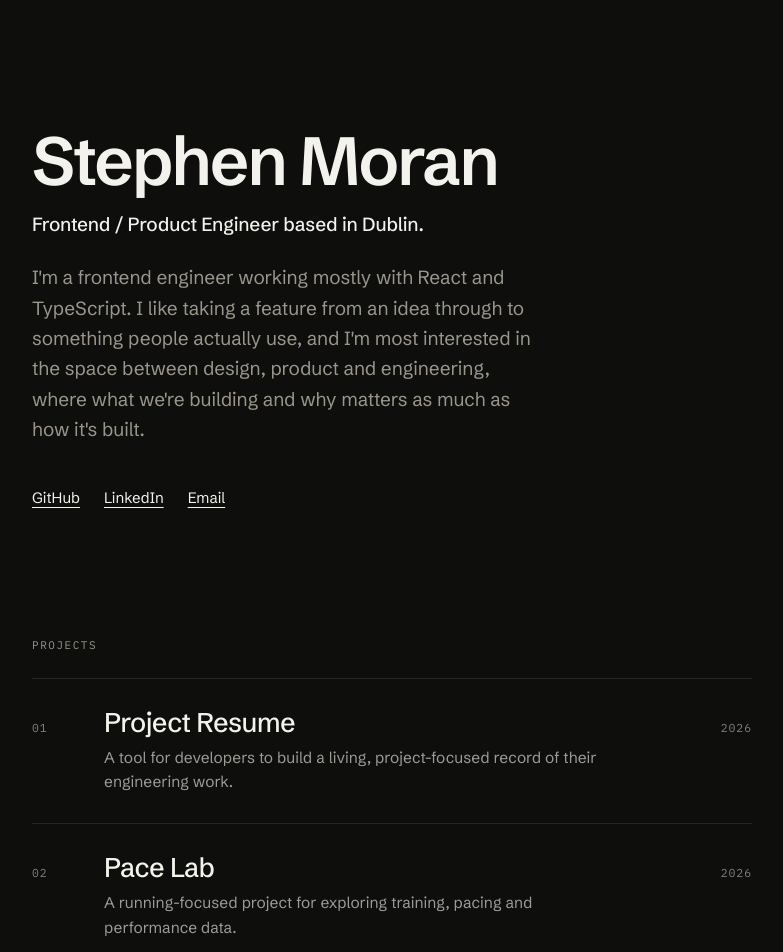
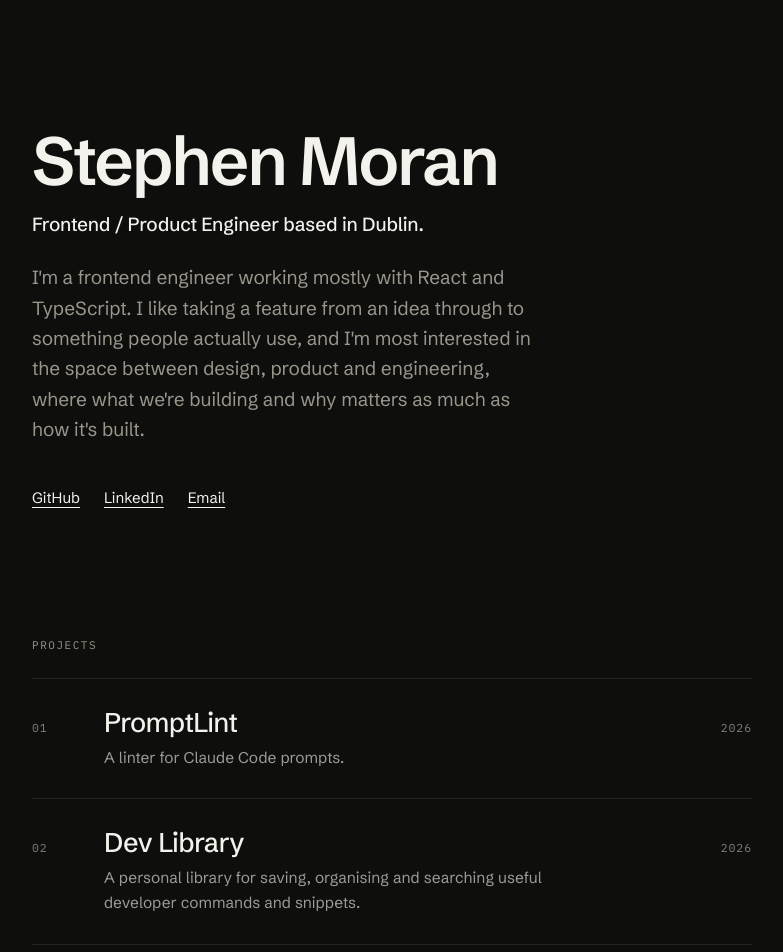
Before and after one commit to StephensGit/stephenmoran.dev, a Next.js app: page / in a window 1280 px wide. Shown: the top 952 px of the page, without its empty margins (16-799 px from the left). Built offline with nearby package versions, Linux system fonts and the light colour scheme.

Commit message:
Add project links and soften accent color
Link PromptLint and Dev Library entries (opening in a new tab), tone down the accent blue to a softer #8ba4e8, and scope the hover state to the bottom border only.

```diff
--- a/src/app/globals.css
+++ b/src/app/globals.css
@@ -5,7 +5,7 @@
   --foreground: #f4f2ec;
   --muted-foreground: #9a968c;
   --line: #26261f;
-  --accent: #6e93ff;
+  --accent: #8ba4e8;
 }
 
 @theme inline {
--- a/src/components/ProjectRow.tsx
+++ b/src/components/ProjectRow.tsx
@@ -30,8 +30,13 @@ export function ProjectRow({ project, index }: ProjectRowProps) {
   }
 
   return (
-    <li className="border-b border-line transition-colors first:border-t hover:border-foreground focus-within:border-foreground">
-      <a href={project.href} className="group block focus-visible:outline-none">
+    <li className="border-b border-line transition-colors first:border-t hover:border-b-foreground focus-within:border-b-foreground">
+      <a
+        href={project.href}
+        target="_blank"
+        rel="noopener noreferrer"
+        className="group block focus-visible:outline-none"
+      >
         {row}
       </a>
     </li>
--- a/src/data/projects.ts
+++ b/src/data/projects.ts
@@ -6,6 +6,19 @@ export type Project = {
 };
 
 export const projects: Project[] = [
+  {
+    title: "PromptLint",
+    description: "A linter for Claude Code prompts.",
+    year: "2026",
+    href: "https://prompt-lint.com/",
+  },
+  {
+    title: "Dev Library",
+    description:
+      "A personal library for saving, organising and searching useful developer commands and snippets.",
+    year: "2026",
+    href: "https://github.com/StephensGit/dev-library",
+  },
   {
     title: "Project Resume",
     description:
```
